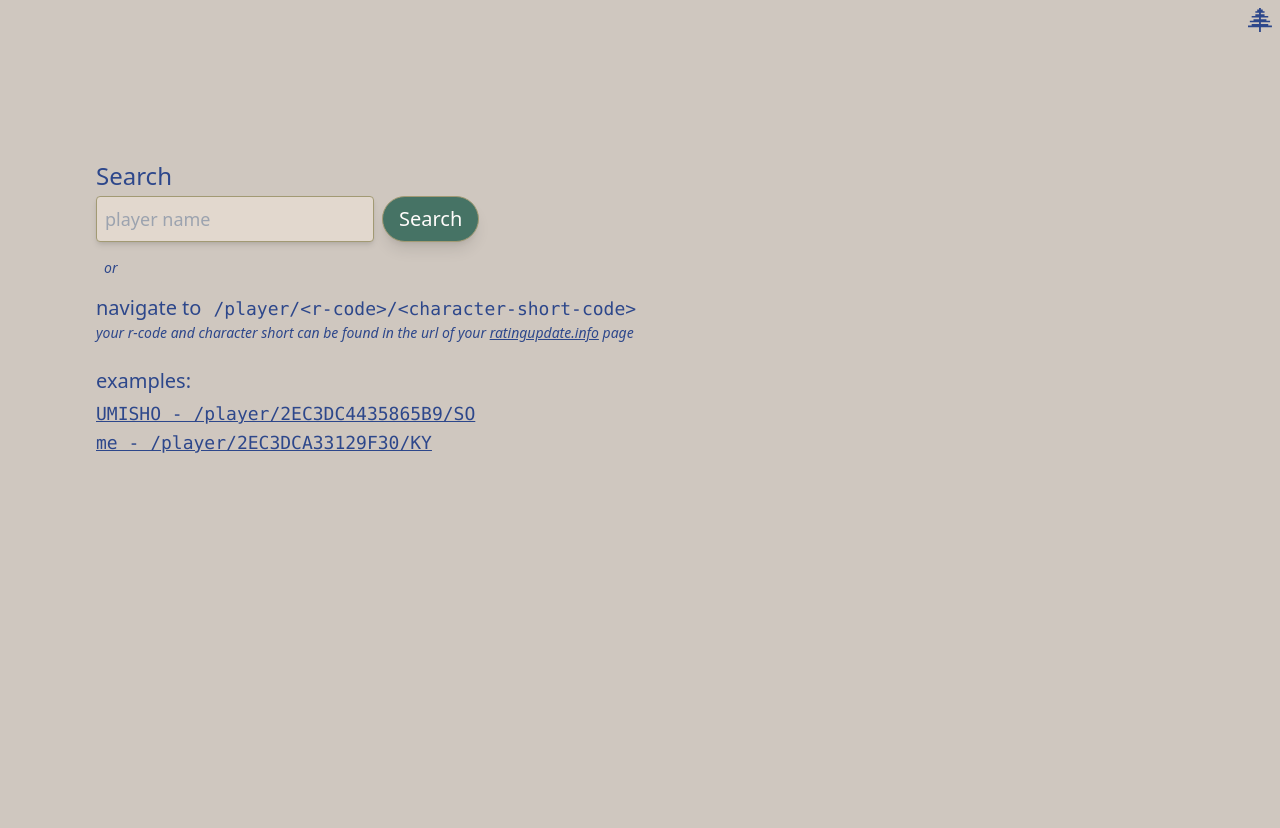
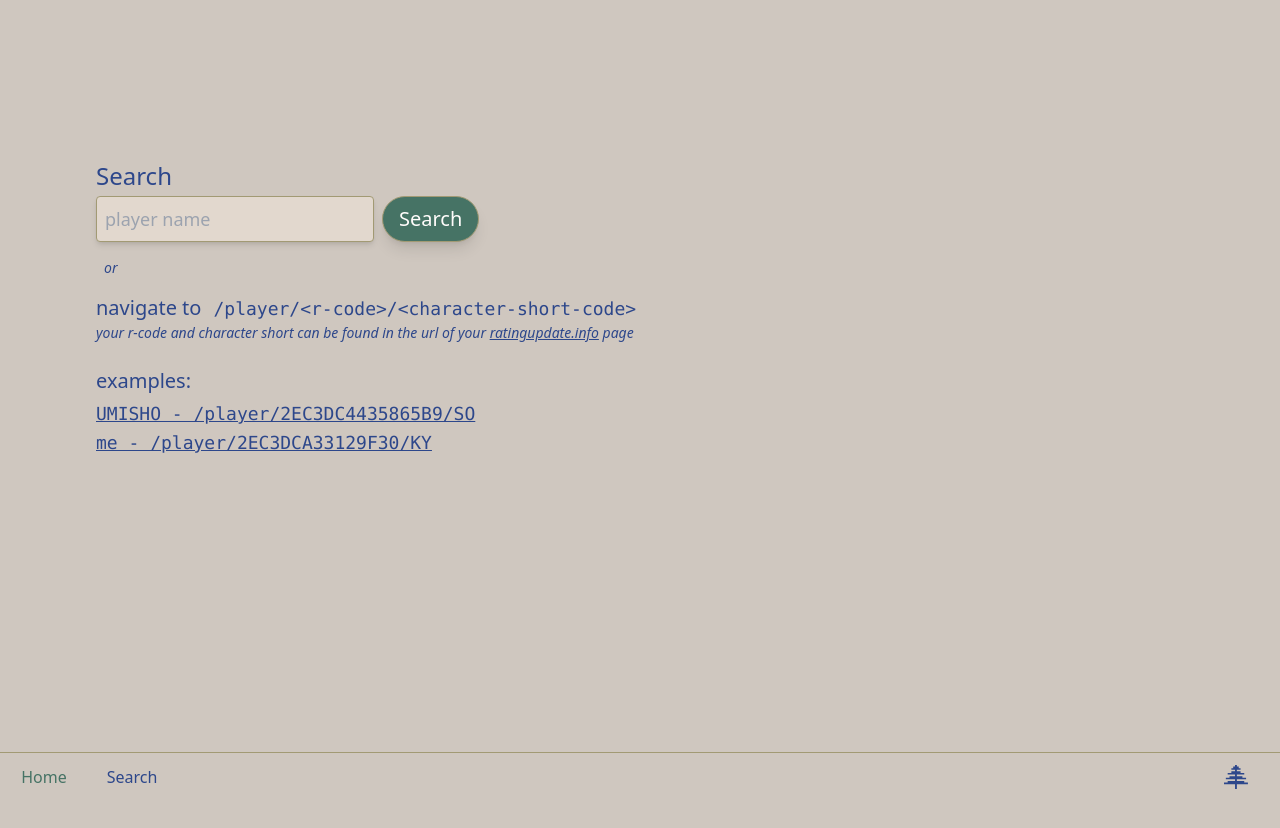
Before and after one commit to GradyCongdon/hubris, a Next.js app: page / in a window 1280 px wide. Shown: the top 828 px of the page. Built offline with nearby package versions, Linux system fonts and the light colour scheme; no server answers; a web font is replaced by a local one.

Commit message:
nav, claim cookie

```diff
--- a/app/(player)/Player.tsx
+++ b/app/(player)/Player.tsx
@@ -29,7 +29,7 @@ export const Player = (props: PlayerCharacterMatchIndex) => {
       </h1>
       <div className="container player-meta divide-x border-t">
         <h2 className="rt-rc text-left pl-2 md:pl-2">{rCode}</h2>
-        <Link href={`/search/${name}`}>
+        <Link href={`/search`}>
           <div
             className="theme-invert flex align-middle justify-end pr-2 md:pr-2"
             style={{ alignItems: "center", height: "100%" }}
@@ -102,11 +102,7 @@ const CharacterSelect = ({
       {usedCharacters.map(
         ({ characterShort: short, name, value, deviation }) => {
           return (
-            <option
-              key={short}
-              value={short}
-              selected={short === characterShort}
-            >
+            <option key={short} value={short}>
               {name} {short === characterShort ? "" : `(${value}±${deviation})`}
             </option>
           );
@@ -136,10 +132,13 @@ export const PlayerSkeleton = ({ rCode, characterShort }: SkeletonProps) => {
         </div>
       </div>
       <div className="container player-meta divide-x border-t ">
-        <select className="rt-md pl-2 md:pl-2  flex justify-between character-select">
+        <select
+          className="rt-md pl-2 md:pl-2  flex justify-between character-select"
+          defaultValue={characterShort}
+        >
           {Object.entries(shortToLong).map(([short, long]) => {
             return (
-              <option key={short} selected={characterShort === short}>
+              <option key={short} value={short}>
                 {long}
               </option>
             );
--- /dev/null
+++ b/app/Nav.tsx
@@ -0,0 +1,51 @@
+"use client";
+import Link from "next/link";
+import { usePathname } from "next/navigation";
+import { useClaim } from "./useClaim";
+
+const buildActiveClass = (fullPath: string) => (partialPath: string) => {
+  const isHome = partialPath === "/";
+  if (isHome && fullPath == partialPath) return "active-link";
+  if (!isHome && fullPath.startsWith(partialPath)) return "active-link";
+  return "";
+};
+export const Nav = ({
+  rCode: _rCode,
+  characterShort: _characterShort,
+}: {
+  rCode: string;
+  characterShort: string;
+}) => {
+  const pathname = usePathname();
+  const activeClass = buildActiveClass(pathname);
+  const { rCode, characterShort, claim, isCurrentClaim } = useClaim(
+    _rCode,
+    _characterShort
+  );
+
+  return (
+    <>
+      <Link className={activeClass("/")} href="/">
+        Home
+      </Link>
+      <Link className={activeClass("/search")} href="/search">
+        Search
+      </Link>
+      {rCode ? (
+        <Link
+          className={activeClass(`/player/${rCode}`)}
+          href={`/player/${rCode}/${characterShort}`}
+        >
+          Me
+        </Link>
+      ) : null}
+      {pathname.startsWith("/player") && !isCurrentClaim ? (
+        <button className="claim" onClick={claim}>
+          Claim
+        </button>
+      ) : (
+        <div style={{ minWidth: "80px" }}></div>
+      )}
+    </>
+  );
+};
--- a/app/Rating.css
+++ b/app/Rating.css
@@ -136,3 +136,34 @@
   background-color: transparent;
   outline-offset: -3px;
 }
+
+.app-footer {
+  position: fixed;
+  bottom: 0;
+  width: 100%;
+  display: flex;
+  gap: 8px;
+  height: 48px;
+  line-height: 48px;
+  align-items: center;
+  border-top: 1px solid var(--border-color);
+  background-color: var(--bg);
+  padding: 4px 4px;
+  a, button {
+    /* border: 1px solid var(--border-color); */
+    min-width: 80px;
+    height: 100%;
+    border-radius: 4px;
+    display: flex;
+    justify-content: center;
+    align-items: center;
+  }
+  .claim {
+    border-color: var(--accent-color);
+    border-width: 1px;
+  }
+}
+
+.active-link {
+  color: var(--accent-color) !important;
+}
--- a/app/ThemeSwitcher.tsx
+++ b/app/ThemeSwitcher.tsx
@@ -34,10 +34,14 @@ export const ThemeSwitcher = ({ defaultTheme }: Props) => {
       className="theme-switch"
       onClick={onClick}
       style={{
-        position: "absolute",
-        top: OFFSET,
-        right: OFFSET,
-        zIndex: 100,
+        // position: "absolute",
+        // top: OFFSET,
+        // right: OFFSET,
+        // zIndex: 100,
+        display: "flex",
+        justifyContent: "center",
+        alignItems: "center",
+        marginLeft: "auto",
         color: "var(--color)",
       }}
     >
--- a/app/(player)/theme-cookie.ts
+++ b/app/cookie-actions.ts
@@ -6,3 +6,8 @@ export const setThemeCookie = (theme: string) => {
   const cookieStore = cookies();
   cookieStore.set("theme", theme);
 }
+
+export const setCookie = (name: string, value: string) => {
+  const cookieStore = cookies();
+  cookieStore.set(name, value);
+}
--- a/app/layout.tsx
+++ b/app/layout.tsx
@@ -1,3 +1,4 @@
+/* eslint-disable @next/next/no-page-custom-font */
 import type { Metadata } from "next";
 // import { Inter } from "next/font/google";
 import "./globals.css";
@@ -7,6 +8,7 @@ import { GoogleAnalytics } from "@next/third-parties/google";
 import { cookies } from "next/headers";
 import { DEFAULT_THEME } from "./consts";
 import { ThemeSwitcher } from "./ThemeSwitcher";
+import { Nav } from "./Nav";
 
 // const inter = Inter({ subsets: ["latin"] });
 const inter = { className: "font" };
@@ -22,6 +24,8 @@ export default function RootLayout({
   children: React.ReactNode;
 }>) {
   const cookieTheme = cookies().get("theme")?.value ?? DEFAULT_THEME;
+  const rCode = cookies().get("rCode")?.value ?? "";
+  const characterShort = cookies().get("characterShort")?.value ?? "";
   return (
     <html lang="en">
       <head>
@@ -40,8 +44,11 @@ export default function RootLayout({
         </Script>
       </head>
       <body className={`${inter.className} theme theme-${cookieTheme}`}>
-        <ThemeSwitcher defaultTheme={cookieTheme} />
         {children}
+        <footer className="app-footer">
+          <Nav rCode={rCode} characterShort={characterShort} />
+          <ThemeSwitcher defaultTheme={cookieTheme} />
+        </footer>
       </body>
     </html>
   );
--- a/app/search/[[...query]]/page.tsx
+++ b/app/search/[[...query]]/page.tsx
@@ -1,5 +1,5 @@
 "use client";
-import { use, useCallback, useEffect, useState } from "react";
+import { useCallback, useEffect, useState } from "react";
 import { search } from "../../api/hubris/search/lib";
 import { PlayerCharactersIndex, Rating } from "../../api/hubris/types";
 import { shortKey, shortToLong } from "../../api/character";
@@ -23,6 +23,7 @@ export default function Page({ params }: { params: { query?: string[] } }) {
   const [results, setResults] =
     useState<Record<string, PlayerCharactersIndex>>(defaultSearch);
   const [state, setState] = useState<string>("init");
+
   const fetchSearch = useCallback(async (name: string) => {
     setState("loading");
     try {
--- /dev/null
+++ b/app/useClaim.ts
@@ -0,0 +1,27 @@
+'use client';
+import { useCallback, useEffect, useState } from 'react';
+import { setCookie } from '@/app/cookie-actions';
+import { usePathname } from 'next/navigation';
+
+export const useClaim = (rCodeDefault = '', characterShortDefault = '') => {
+  const [rCode, setRCode] = useState(rCodeDefault);
+  const [characterShort, setCharacterShort] = useState(characterShortDefault);
+  const pathname = usePathname();
+  const currentPageRCode = pathname.split("/")[2];
+  const currentCharacterShort = pathname.split("/")[3];
+  const isCurrentClaim = rCode === currentPageRCode && characterShort === currentCharacterShort;
+  useEffect(() => {
+    setCookie('rCode', rCode);
+    setCookie('characterShort', characterShort);
+  }, [rCode, characterShort]);
+
+  const claim = useCallback(() => {
+    setRCode(currentPageRCode);
+    setCharacterShort(currentCharacterShort);
+    window.analytics.track("Player Claim", { rCode, characterShort});
+    console.log("Player Claimed", rCode, characterShort);
+  }, [currentPageRCode, currentCharacterShort, rCode, characterShort]);
+
+  return { rCode, characterShort, claim, isCurrentClaim };
+
+}
--- /dev/null
+++ b/app/useLocalStorage.ts
@@ -0,0 +1,16 @@
+"use client"
+import { useState, useEffect, Dispatch, SetStateAction } from "react";
+
+export const useLocalStorage = (key: string, initialValue: string = ""): [string, Dispatch<SetStateAction<string>>] => {
+  const [value, setValue] = useState(() => {
+    if (typeof window === "undefined") return initialValue;
+    const item = window.localStorage.getItem(key);
+    return item ? item : initialValue;
+  });
+
+  useEffect(() => {
+    window.localStorage.setItem(key, value);
+  }, [key, value]);
+
+  return [value, setValue];
+}
--- a/app/useTheme.ts
+++ b/app/useTheme.ts
@@ -1,7 +1,7 @@
 'use client';
 
 import { useState, useEffect, Dispatch, SetStateAction } from "react";
-import { setThemeCookie } from "./(player)/theme-cookie";
+import { setThemeCookie } from "./cookie-actions";
 import { THEMES } from "./consts";
 
 export const useTheme = (defaultTheme: string): [string, Dispatch<SetStateAction<string>>] => {
--- a/package.json
+++ b/package.json
@@ -12,6 +12,7 @@
   },
   "dependencies": {
     "@next/third-parties": "^14.1.3",
+    "@observablehq/plot": "^0.6.14",
     "lodash": "^4.17.21",
     "next": "14.1.0",
     "pratica": "^2.2.0",
```
Also changed, not shown: 1 other file (tests, documents, lock files or other folders).
